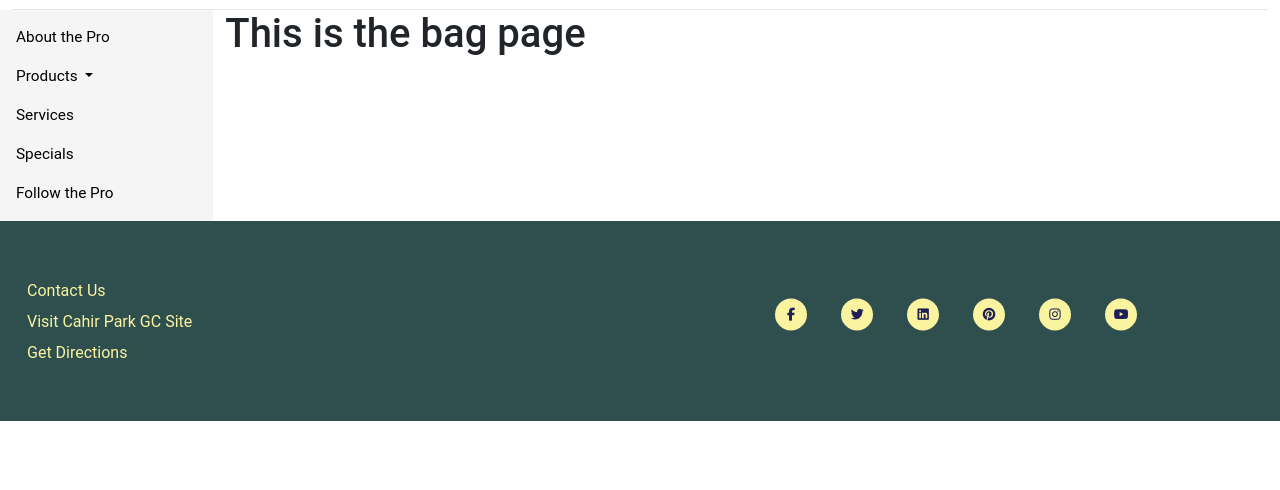
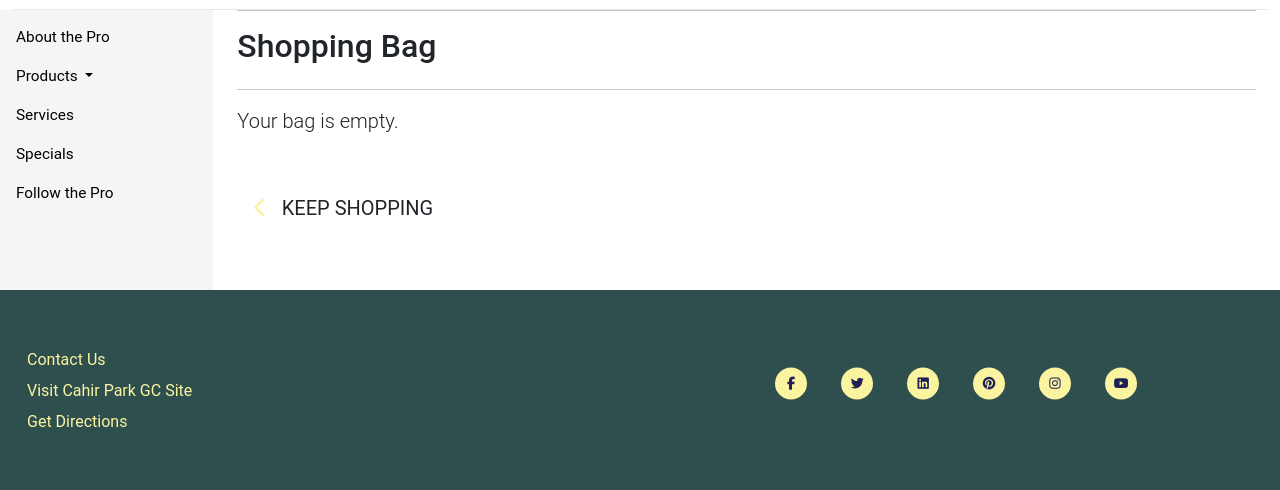
Before and after one commit to Bar-Dev/CahirPark-PS, a Django app: page /bag/ in a window 1280 px wide. Shown: the part 337-827 px from the top of the page. Before the commit the page ends 758 px from the top, so only its background shows below. Run offline with Django 4.2, Linux system fonts and the light colour scheme; some libraries are stand-ins or nearby versions.

Commit message:
added bag context and delivery threshold

```diff
--- /dev/null
+++ b/bag/contexts.py
@@ -0,0 +1,31 @@
+from decimal import Decimal
+from django.conf import settings
+from django.shortcuts import get_object_or_404
+from products.models import Product
+
+def bag_contents(request):
+
+    bag_items = []
+    total = 0
+    product_count = 0
+
+    if total < settings.FREE_DELIVERY_THRESHOLD:
+        delivery = total * Decimal(settings.STANDARD_DELIVERY_PERCENTAGE / 100)
+        free_delivery_delta = settings.FREE_DELIVERY_THRESHOLD - total
+    else:
+        delivery = 0
+        free_delivery_delta = 0
+
+    grand_total = delivery + total
+
+    context = {
+        'bag_items': bag_items,
+        'total': total,
+        'product_count': product_count,
+        'delivery': delivery,
+        'free_delivery_delta': free_delivery_delta,
+        'free_delivery_threshold': settings.FREE_DELIVERY_THRESHOLD,
+        'grand_total': grand_total,
+    }
+
+    return context
--- a/bag/templates/bag/bag.html
+++ b/bag/templates/bag/bag.html
@@ -7,7 +7,32 @@
 {% endblock %}
 
 {% block content %}
-<h1>This is the bag page</h1>
+<div class="container mb-2">
+    <div class="row">
+        <div class="col">
+            <hr>
+            <h2 class="logo-font mb-4">Shopping Bag</h2>
+            <hr>
+        </div>
+    </div>
+
+    <div class="row">
+        <div class="col">
+            {% if bag_items %}
+                <div class="table-responsive rounded">
+            {% else %}
+                    <p class="lead mb-5">Your bag is empty.</p>
+                    <a href="{% url 'products' %}" class="btn btn-outline-black rounded-0 btn-lg">
+                        <span class="icon">
+                            <i class="fas fa-chevron-left"></i>
+                        </span>
+                        <span class="text-uppercase">Keep Shopping</span>
+                    </a>
+            {% endif %}
+                </div>
+        </div>
+    </div>
+</div>
 {% endblock %}
 
 {% block postloadjs %}
--- a/cahirpark_ps/settings.py
+++ b/cahirpark_ps/settings.py
@@ -76,6 +76,7 @@ TEMPLATES = [
                 'django.contrib.auth.context_processors.auth',
                 'django.contrib.messages.context_processors.messages',
                 'django.template.context_processors.media',
+                'bag.contexts.bag_contents',
             ],
         },
     },
@@ -160,3 +161,6 @@ MEDIA_ROOT = os.path.join(BASE_DIR, 'media')
 # https://docs.djangoproject.com/en/4.2/ref/settings/#default-auto-field
 
 DEFAULT_AUTO_FIELD = 'django.db.models.BigAutoField'
+
+FREE_DELIVERY_THRESHOLD = 50
+STANDARD_DELIVERY_PERCENTAGE = 10
--- a/products/templates/products/products.html
+++ b/products/templates/products/products.html
@@ -8,6 +8,11 @@
 
 {% block content %}
 <div class="container">
+    <div id="delivery-banner" class="row text-center">
+        <div class="col bg-black text-white">
+            <h4 class="logo-font my-1">Free delivery on orders over ${{ free_delivery_threshold }}!</h4>
+        </div>
+    </div>
     <div class="row">
         <div class="col text-center mt-3">
             <h2 class="logo-font">Products</h2>
```
